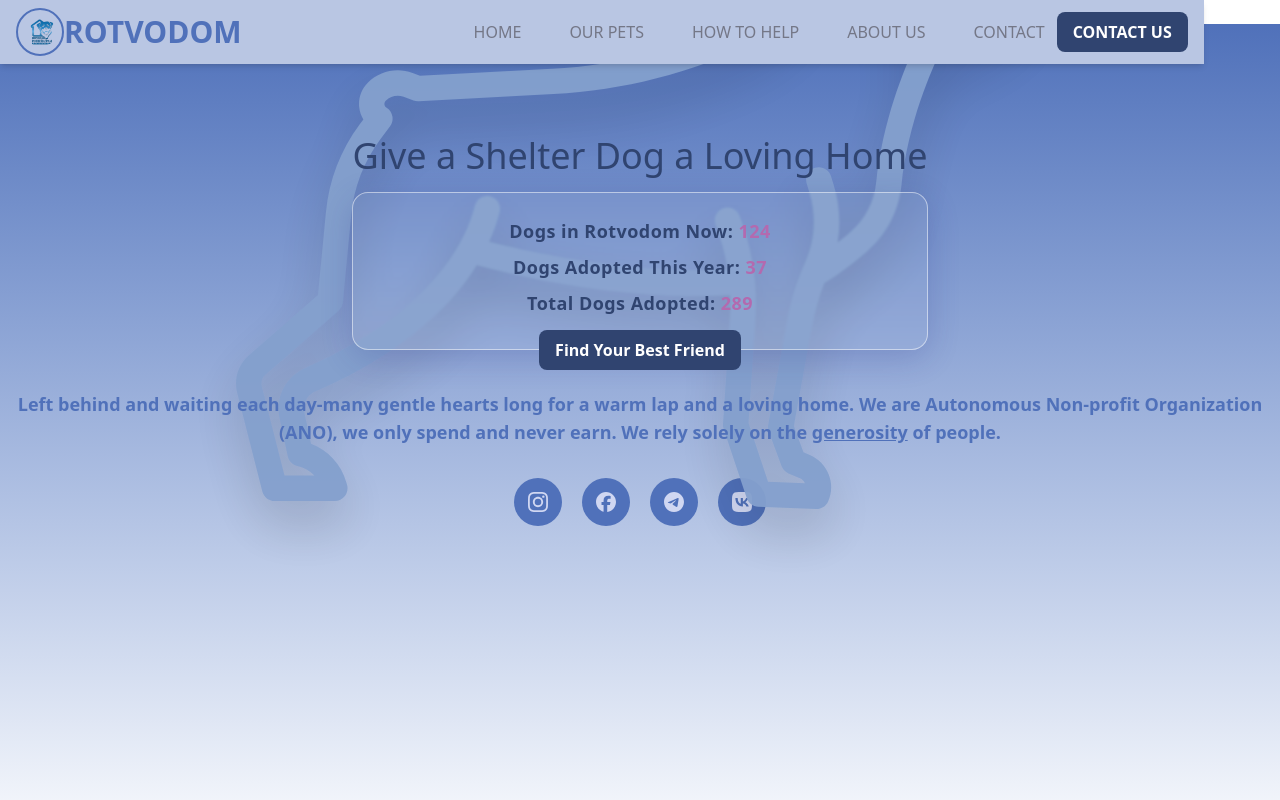
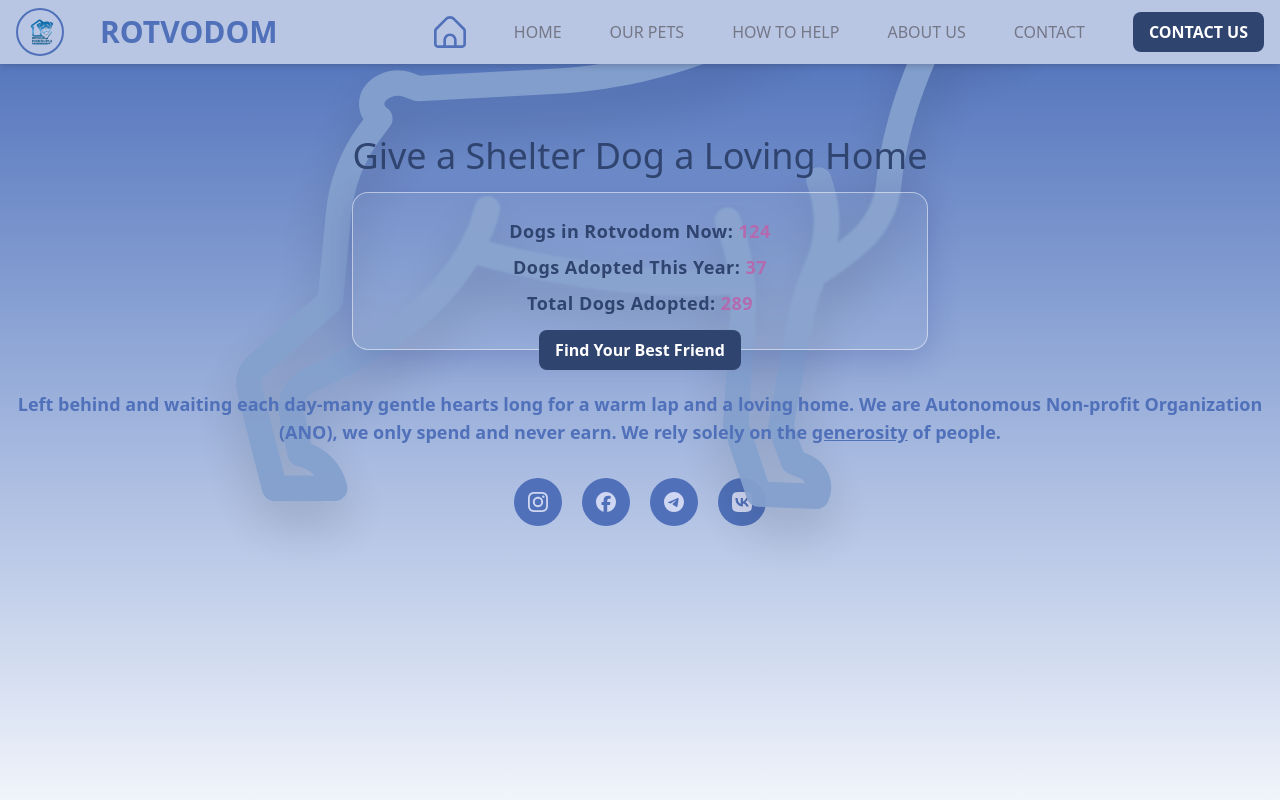
Before and after one commit to bavayra/dog-shelter, a React (Vite) app: page / in a window 1280 px wide. Shown: the top 800 px of the page. Built offline with nearby package versions, Linux system fonts and the light colour scheme.

Commit message:
feat: added a home button to the heading

```diff
--- a/src/components/Header.tsx
+++ b/src/components/Header.tsx
@@ -1,6 +1,7 @@
 import { APP_NAME } from '@/constants';
 import Button from '@/components/Button';
 import LogoIcon from '@/assets/icons/rottweiler-logo-icon.webp';
+import HomeIcon from '@/assets/icons/home-icon.svg';
 
 const Header = () => {
   const navigationLinks = [
@@ -12,7 +13,7 @@ const Header = () => {
   ];
 
   return (
-    <header className="bg-primary-200 fixed top-0 z-50 shadow-md">
+    <header className="bg-primary-200 fixed top-0 z-50 w-full shadow-md">
       <div className="container mx-auto px-4 py-2">
         <div className="flex items-center justify-between">
           <img
@@ -21,10 +22,17 @@ const Header = () => {
             className="border-primary-500 3xs:h-12 3xs:w-12 h-16 w-16 rounded-full border-2 bg-transparent object-center px-1 py-2"
           />
           <div className="flex items-center">
-            <h1 className="text-primary-500 3xs:text-xl mr-55 text-2xl font-bold md:text-3xl">
+            <h1 className="text-primary-500 3xs:text-xlw-auto mr-30 text-2xl font-bold md:text-3xl">
               {APP_NAME}
             </h1>
           </div>
+          <a href="#hero" className="flex items-center justify-end">
+            <img
+              src={HomeIcon}
+              alt="Home"
+              className="3xs:h-8 3xs:w-8 h-10 w-10 cursor-pointer object-cover"
+            />
+          </a>
 
           <nav className="hidden items-center gap-6 md:flex">
             {navigationLinks.map((link) => (
```
Also changed, not shown: src/assets/icons/home-icon.svg (added).
